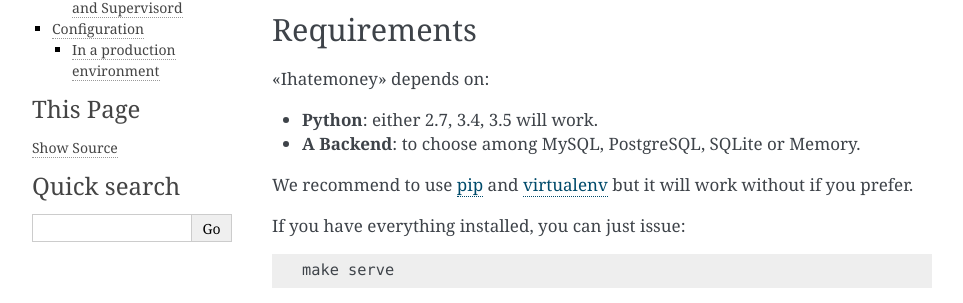
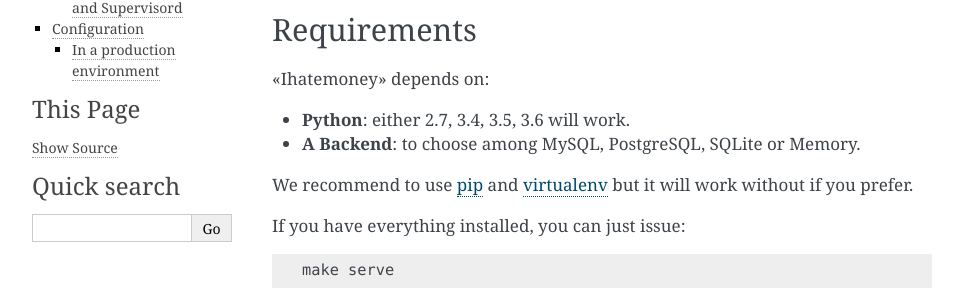
Before and after one commit to spiral-project/ihatemoney, a Sphinx documentation site: the page built from docs/installation.rst, in a window 1280 px wide and 900 px high. Shown: the part 223-526 px from the top of the window, without its empty margins (148-1111 px from the left). Built offline with Sphinx 7.4.7, drawn with Linux system fonts in a browser that asks for light colours.

Commit message:
Add python 3.6 support (#259)
Closes #253

```diff
--- a/README.rst
+++ b/README.rst
@@ -19,5 +19,5 @@
 Requirements
 ============
 
-* **Python**: 2.7, 3.4, 3.5.
+* **Python**: 2.7, 3.4, 3.5, 3.6.
 * **Backends**: MySQL, PostgreSQL, SQLite, Memory.
--- a/docs/installation.rst
+++ b/docs/installation.rst
@@ -11,7 +11,7 @@
 
 «Ihatemoney» depends on:
 
-* **Python**: either 2.7, 3.4, 3.5 will work.
+* **Python**: either 2.7, 3.4, 3.5, 3.6 will work.
 * **A Backend**: to choose among MySQL, PostgreSQL, SQLite or Memory.
 
 We recommend to use `pip <https://pypi.python.org/pypi/pip/>`_ and
--- a/requirements.txt
+++ b/requirements.txt
@@ -3,6 +3,7 @@
 flask-sqlalchemy>=2.2,<3.0
 flask-mail>=0.8
 Flask-Migrate>=1.8.0
+Flask-script
 flask-babel
 flask-rest
 jinja2>=2.6
--- a/setup.py
+++ b/setup.py
@@ -22,6 +22,7 @@
     'flask-sqlalchemy',
     'flask-mail>=0.8',
     'Flask-Migrate>=1.8.0',
+    'Flask-script',
     'flask-babel',
     'flask-rest',
     'jinja2>=2.6',
```
Also changed, not shown: .travis.yml, 2 other files.
